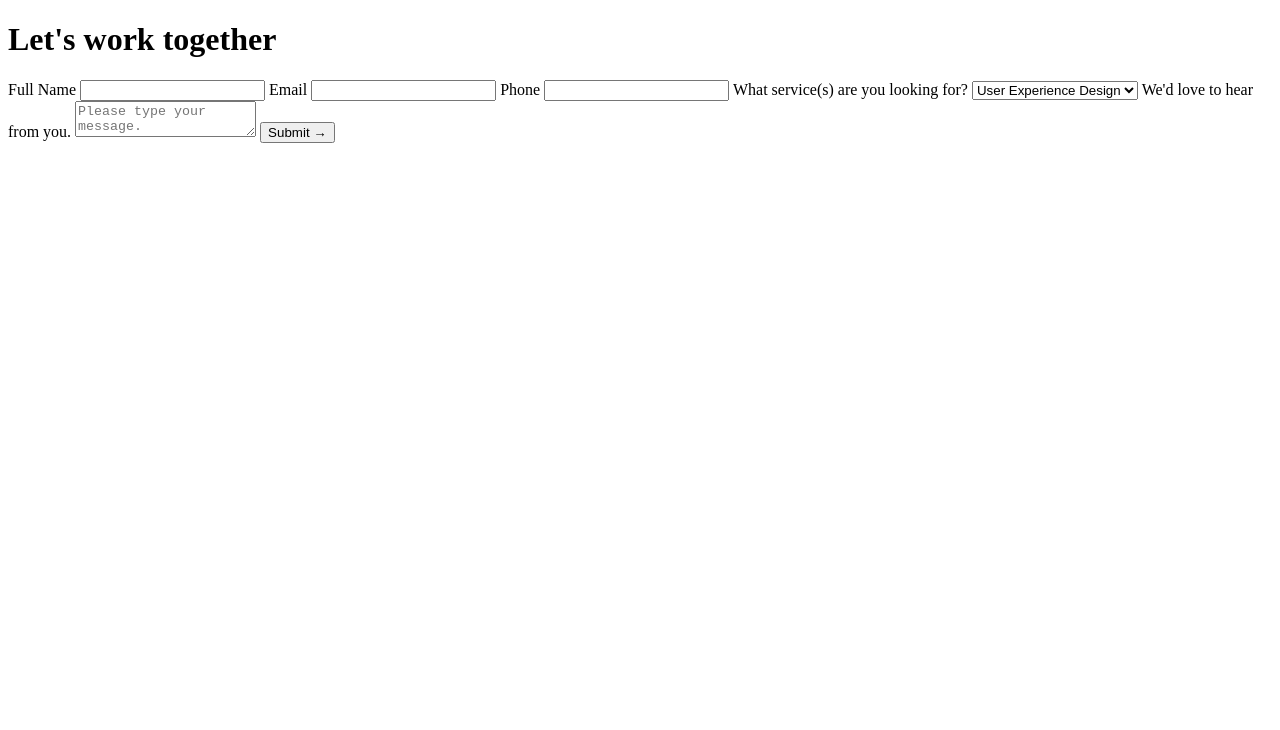
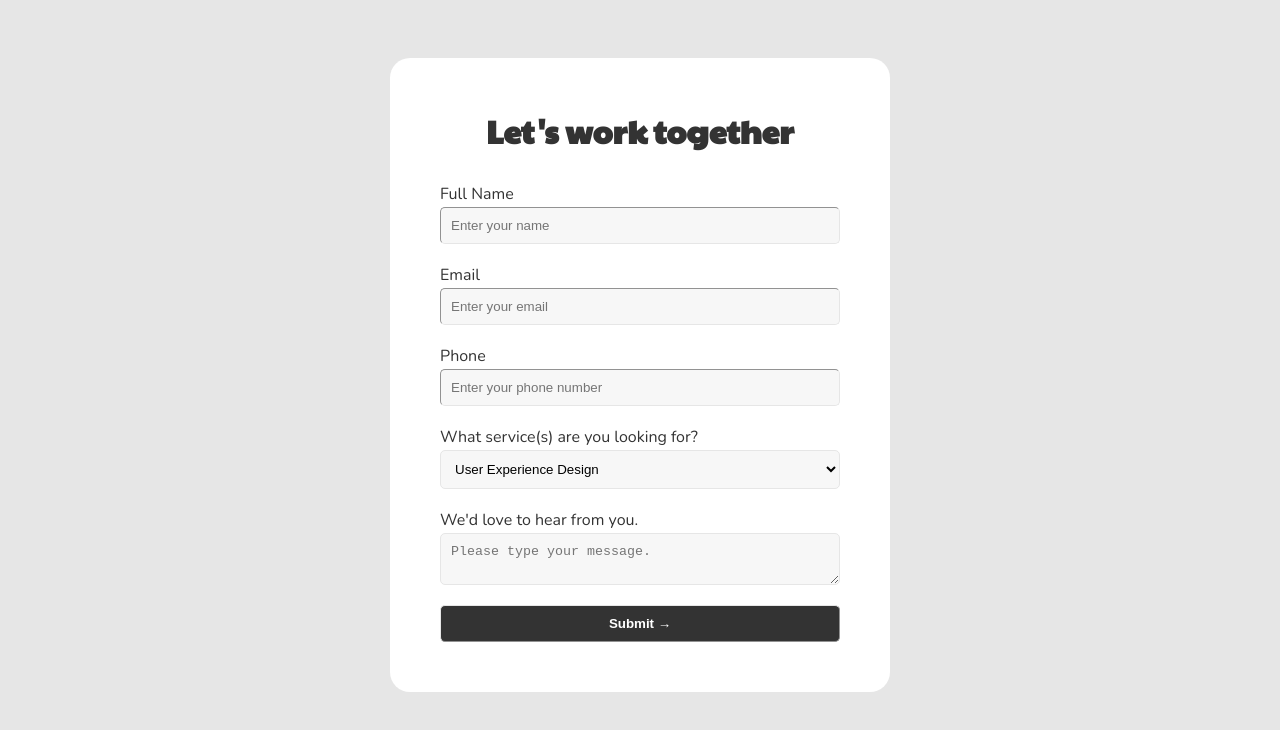
Before and after one commit to juls-ca/learn_html, a plain HTML site: page form_contact.html in a window 1280 px wide. Drawn offline with nearby package versions, Linux system fonts and the light colour scheme.

Commit message:
Fix field width

```diff
--- a/css/contact.css
+++ b/css/contact.css
@@ -0,0 +1,49 @@
+body {
+    background-color: #e6e6e6;
+    font-family: 'Nunito', sans-serif;
+    color: #333;
+    display: flex;
+    justify-content: center;
+    align-items: center;
+    padding: 50px;
+}
+
+#main-container {
+    background-color: #ffffff;
+    border-radius: 20px;
+    display: flex;
+    flex-direction: column;
+    padding: 50px;
+}
+
+input, select, textarea {
+    box-sizing: border-box;
+    display: flex;
+    flex-wrap: wrap;
+    margin: 2px auto 20px auto;
+    background-color: #f7f7f7;
+    border-width: 1px;
+    border-color: #e6e6e6;
+    border-radius: 5px;
+    width: 100%;
+    padding: 10px;
+
+}
+
+h1 {
+    margin: 0px auto 30px auto;
+    padding: 0px;
+    font-family: 'Paytone One', sans-serif;
+}
+
+input[type="submit"] {
+    margin: 20px auto 0px auto;
+    justify-content: center;
+    background-color: #333;
+    color: #ffffff;
+    font-weight: bolder;
+}
+
+textarea {
+    min-width: 400px;
+}
--- a/form_contact.html
+++ b/form_contact.html
@@ -6,18 +6,24 @@
     <meta name="viewport" content="width=device-width, initial-scale=1.0">
     <title>Contact Form</title>
     <link rel="stylesheet" href="css/contact.css">
+    <link rel="preconnect" href="https://fonts.googleapis.com">
+    <link rel="preconnect" href="https://fonts.googleapis.com">
+    <link rel="preconnect" href="https://fonts.gstatic.com" crossorigin>
+    <link href="https://fonts.googleapis.com/css2?family=Nunito&family=Paytone+One&display=swap" rel="stylesheet">
+
 </head>
 <body>
+    <div id="main-container">
     <h1>Let's work together</h1>
     <form>
         <label for="name">Full Name</label>
-        <input name="name" id="name" type="text">
+        <input name="name" id="name" type="text" placeholder="Enter your name">
 
         <label for="email">Email</label>
-        <input name="email" id="email" type="email">
+        <input name="email" id="email" type="email" placeholder="Enter your email">
 
         <label for="phone">Phone</label>
-        <input name="phone" id="phone" type="tel">
+        <input name="phone" id="phone" type="tel" placeholder="Enter your phone number">
 
         <label for="service">What service(s) are you looking for?</label>
         <select name="service" id="service">
@@ -32,5 +38,6 @@
 
         <input type="submit" value="Submit &rarr;"></form>
     </form>
+</div>
 </body>
 </html>
```
